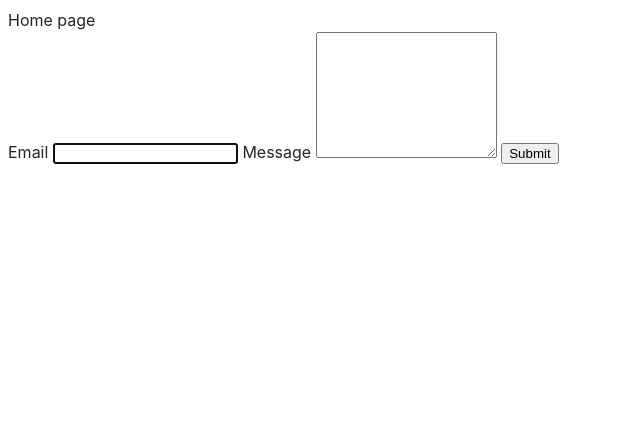
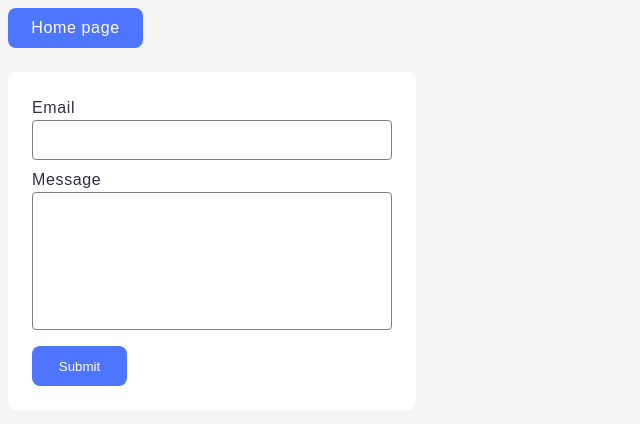
Before and after one commit to Elijah-Vakulenko/goit-js-hw-09, a website built with Vite: page src/2-form.html in a window 1280 px wide. Shown: the whole page, without its empty margins (0-640 px from the left). Built offline with nearby package versions, Linux system fonts and the light colour scheme.

Commit message:
form css added

```diff
--- a/src/2-form.html
+++ b/src/2-form.html
@@ -9,7 +9,7 @@
   </head>
   <body>
     <section>
-      <a href="./index.html">Home page</a>
+      <a class="page-btn" href="./index.html">Home page</a>
     </section>
     <section>
       <form class="feedback-form" autocomplete="off">
--- a/src/css/reset.css
+++ b/src/css/reset.css
@@ -5,7 +5,8 @@ h3,
 h4,
 h5,
 h6,
-p {
+p,
+label {
   margin: 0;
 }
 
@@ -33,3 +34,9 @@ img {
   max-width: 100%;
   height: auto;
 }
+
+*,
+::before,
+::after {
+  box-sizing: border-box;
+}
--- a/src/css/styles.css
+++ b/src/css/styles.css
@@ -9,13 +9,14 @@
 @import url('./header.css'); */
 
 :root {
-  font-family: Inter, Avenir, Helvetica, Arial, sans-serif;
+  font-family: 'Montserrat', sans-serif;
   font-size: 16px;
-  line-height: 24px;
+  line-height: 1.5;
+  letter-spacing: 0.04em;
   font-weight: 400;
 
   color: #242424;
-  background-color: rgba(255, 255, 255, 0.87);
+  background-color: #f5f5f5;
 
   font-synthesis: none;
   text-rendering: optimizeLegibility;
@@ -23,6 +24,23 @@
   -moz-osx-font-smoothing: grayscale;
   -webkit-text-size-adjust: 100%;
 }
+
+.page-btn {
+  display: flex;
+  align-items: center;
+  justify-content: center;
+  flex-direction: row;
+  border: none;
+  border-radius: 8px;
+  padding: 8px 16px;
+  height: 40px;
+  width: 135px;
+  background: #4e75ff;
+  color: #fff;
+  margin-bottom: 24px;
+}
+
+/* GALLERY */
 
 .gallery {
   position: fixed;
@@ -36,9 +54,6 @@
   row-gap: 24px;
 }
 
-.gallery-item {
-}
-
 .gallery-image {
   width: 360px;
   height: 200px;
@@ -49,3 +64,82 @@
   transform: scale(1.016, 1.04);
   transition: transform 500ms cubic-bezier(0.4, 0, 0.2, 1);
 }
+
+/* FORM */
+.feedback-form {
+  border-radius: 8px;
+  padding: 24px;
+  width: 408px;
+  background-color: #ffffff;
+  display: flex;
+  flex-direction: column;
+  align-items: flex-start;
+  justify-content: flex-start;
+  gap: 8px;
+}
+
+label {
+  font-size: 16px;
+  color: #2e2f42;
+  margin-bottom: 0;
+}
+
+input {
+  font-family: 'Montserrat', sans-serif;
+  display: block;
+  height: 40px;
+  margin-bottom: 0;
+  border-radius: 4px;
+  width: 360px;
+  border: 1px solid #808080;
+  outline: transparent;
+  resize: none;
+  color: #2e2f42;
+  padding: 8px 16px;
+}
+
+input:active,
+textarea:active {
+  border: 1px solid #808080;
+}
+
+input:hover,
+textarea:hover {
+  border: 1px solid #000000;
+}
+
+textarea {
+  font-family: 'Montserrat', sans-serif;
+  display: block;
+  min-height: 80px;
+  border-radius: 4px;
+  width: 360px;
+  border: 1px solid #808080;
+  outline: transparent;
+  resize: none;
+  color: #2e2f42;
+  padding: 8px 16px;
+}
+
+button {
+  font-family: 'Montserrat', sans-serif;
+  display: flex;
+  align-items: center;
+  justify-content: center;
+  flex-direction: row;
+  gap: 10px;
+  border: none;
+  border-radius: 8px;
+  padding: 8px 16px;
+  width: 95px;
+  height: 40px;
+  background: #4e75ff;
+  color: #fff;
+  font-weight: 500;
+  margin-top: 8px;
+}
+
+button:hover,
+.page-btn:hover {
+  background: #6c8cff;
+}
```
Also changed, not shown: src/1-gallery.html (+1 -1 lines), src/index.html (+2 -2 lines).
